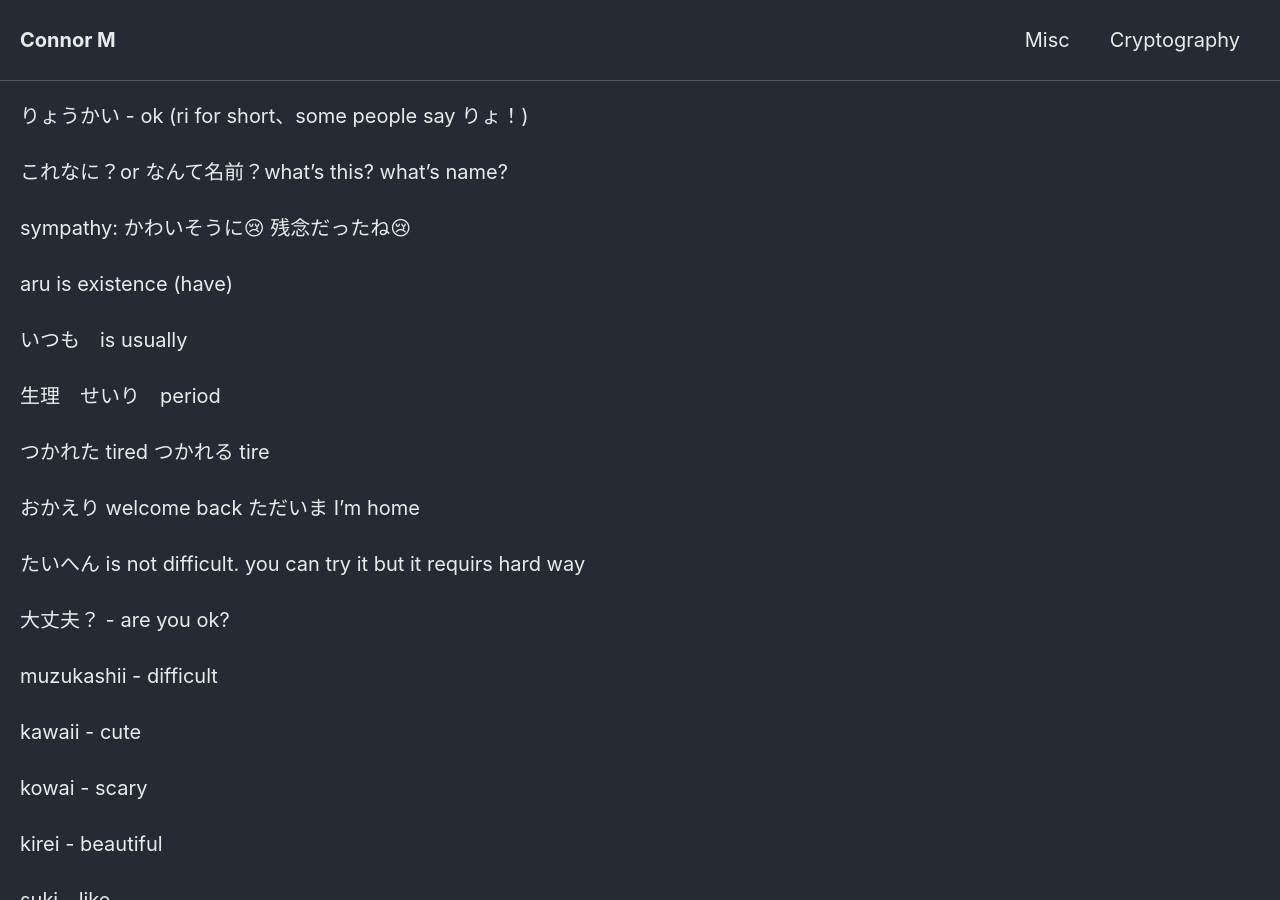
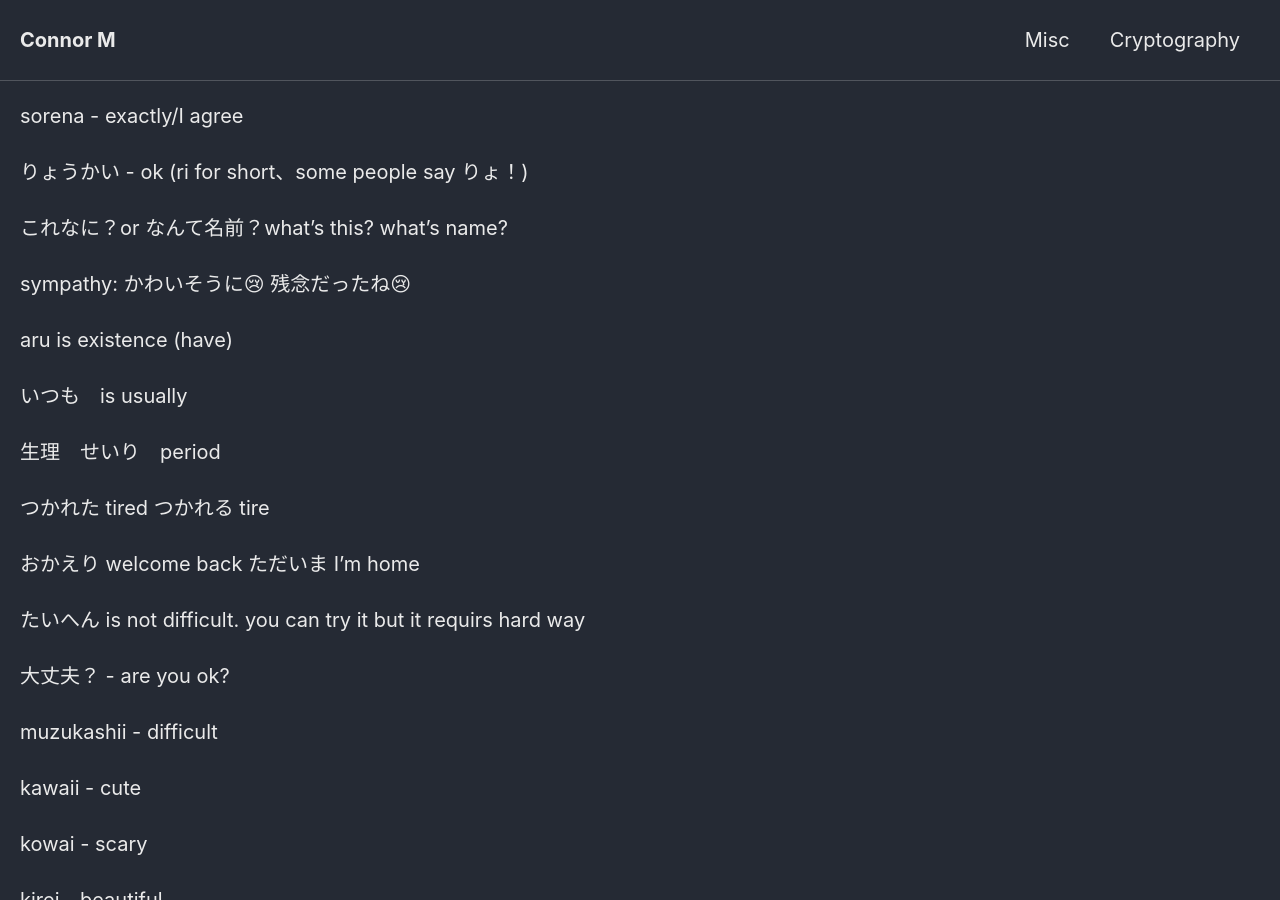
Before and after one commit to Connor-McCartney/Connor-McCartney.github.io, a Jekyll site: the page built from _pages/misc/japanese.md, in a window 1280 px wide and 900 px high. Built offline with Jekyll 4.4.1, drawn with Linux system fonts in a browser that asks for light colours; cached includes are drawn as plain includes; our own code applies the rules of GitHub Pages for plain Markdown files.

Commit message:
Update japanese.md

```diff
--- a/_pages/misc/japanese.md
+++ b/_pages/misc/japanese.md
@@ -1,3 +1,5 @@
+sorena - exactly/I agree
+
 りょうかい - ok (ri for short、some people say りょ！)
 
 これなに？or なんて名前？what's this? what's name?
```
